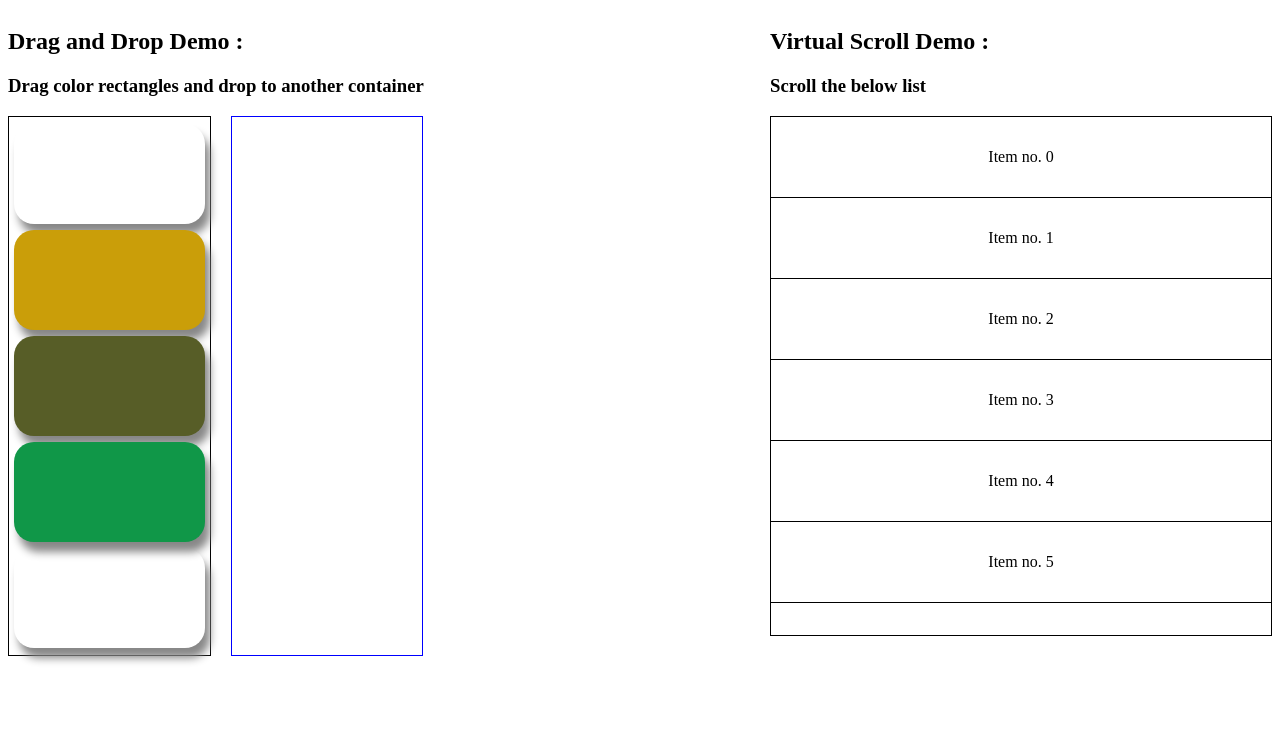
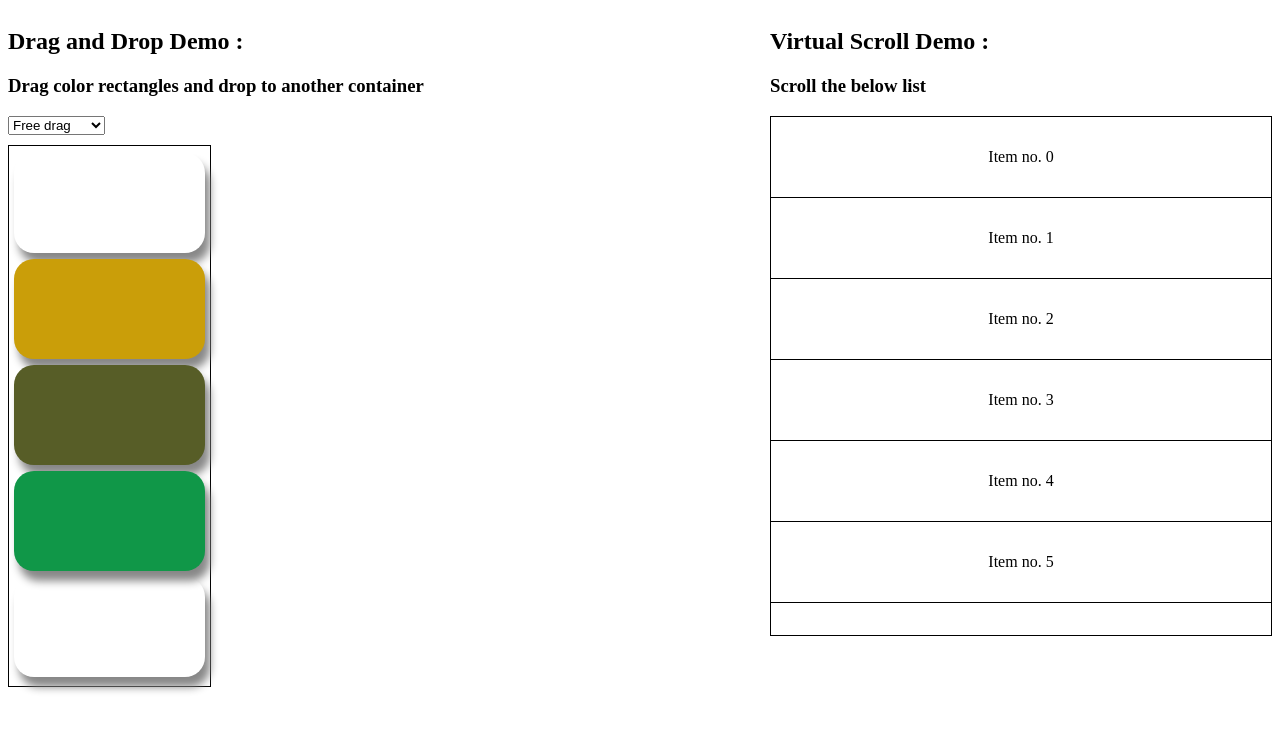
Before and after one commit to anabkhan/DragNDropDemo, an Angular app: page / in a window 1280 px wide. Shown: the top 730 px of the page. Built offline with nearby package versions, Linux system fonts and the light colour scheme.

Commit message:
added option to show both demo for free drag and drag-drop

```diff
--- a/src/app/app.component.html
+++ b/src/app/app.component.html
@@ -3,7 +3,19 @@
     <div style="width: 100%;">
       <h2>Drag and Drop Demo : </h2>
       <h3>Drag color rectangles and drop to another container</h3>
-      <div style="display: flex;height: 100%;">
+      <div style="margin-bottom: 10px">
+        <select [(ngModel)]="demoType" (ngModelChange)="onOptionSelect($event)">
+          <option  value="free-drag">Free drag</option>
+          <option  value="drag-drop">Drag & Drop</option>
+        </select>
+      </div>
+      <div *ngIf="demoType === 'free-drag'" style="width:25%;border:1px solid black;padding: 5px;">
+        <div [ngStyle]="{
+                  'background': '#'+number.color
+                }" cdkDrag *ngFor="let number of numbers" class="item">
+        </div>
+      </div>
+      <div *ngIf="demoType === 'drag-drop'" style="display: flex;height: 100%;">
         <div cdkDropList [cdkDropListData]="numbers" [cdkDropListConnectedTo]="right" #left="cdkDropList"
           (cdkDropListDropped)="onItemDropped($event)" style="width:25%;border:1px solid black;padding: 5px;">
           <div [ngStyle]="{
--- a/src/app/app.component.ts
+++ b/src/app/app.component.ts
@@ -11,6 +11,8 @@ export class AppComponent {
 
   numbers: any[] = [];
   otherNumbers: any[] = [];
+
+  demoType:any = 'free-drag';
 
   scrollListNumbers:any[];
 
@@ -37,4 +39,8 @@ export class AppComponent {
     }
   }
 
+  onOptionSelect(event) {
+    console.log(event);
+  }
+
 }
--- a/src/app/app.module.ts
+++ b/src/app/app.module.ts
@@ -5,6 +5,7 @@ import { AppComponent } from './app.component';
 
 import { DragDropModule } from '@angular/cdk/drag-drop';
 import { ScrollingModule } from '@angular/cdk/scrolling';
+import { FormsModule } from '@angular/forms';
 
 @NgModule({
   declarations: [
@@ -13,7 +14,8 @@ import { ScrollingModule } from '@angular/cdk/scrolling';
   imports: [
     BrowserModule,
     DragDropModule,
-    ScrollingModule
+    ScrollingModule,
+    FormsModule
   ],
   providers: [],
   bootstrap: [AppComponent]
```
